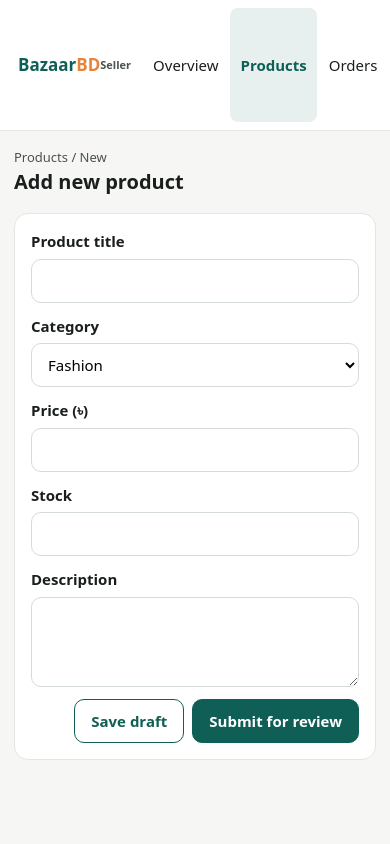
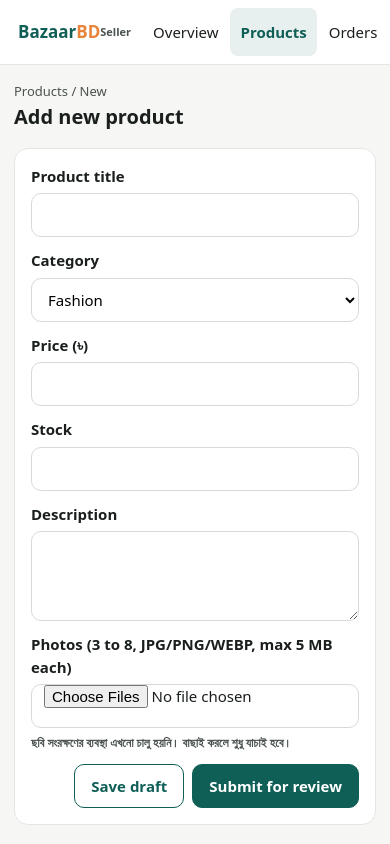
Before and after one commit to heyusr6-ux/bazar, a Next.js app in the folder seller/: page /products/new in a window 390 px wide. Built offline with nearby package versions, Linux system fonts and the light colour scheme.

Commit message:
Seller add product: restore the photo field (checked on phone, not stored yet)
Co-Authored-By: Claude Haiku 5.5 <noreply@anthropic.com>
Claude-Session: https://claude.ai/code/session_01VQq5uv29JDSHumQXTSqj7c

```diff
--- a/seller/app/products/new/page.tsx
+++ b/seller/app/products/new/page.tsx
@@ -9,6 +9,19 @@ export default function NewProductPage() {
   const [result, setResult] = useState<"" | "draft" | "review">("");
   const [serverError, setServerError] = useState("");
   const [busy, setBusy] = useState(false);
+  const [photoNote, setPhotoNote] = useState("");
+
+  // Checks file type and size on the phone before anything is sent.
+  function checkPhotos(files: FileList | null): string {
+    if (!files || files.length === 0) return "";
+    if (files.length > 8) return "সর্বোচ্চ ৮টা ছবি দিতে পারবেন।";
+    const allowed = ["image/jpeg", "image/png", "image/webp"];
+    for (const f of Array.from(files)) {
+      if (!allowed.includes(f.type)) return "শুধু JPG, PNG বা WEBP ছবি দিন।";
+      if (f.size > 5 * 1024 * 1024) return "প্রতিটা ছবি ৫ MB-এর কম হতে হবে।";
+    }
+    return "";
+  }
 
   async function submit(e: FormEvent<HTMLFormElement>) {
     e.preventDefault();
@@ -105,6 +118,13 @@ export default function NewProductPage() {
           <textarea id="description" name="description" maxLength={2000} />
         </div>
 
+        <div className="field full">
+          <label htmlFor="photos">Photos (3 to 8, JPG/PNG/WEBP, max 5 MB each)</label>
+          <input id="photos" name="photos" type="file" accept="image/jpeg,image/png,image/webp" multiple onChange={(e) => setPhotoNote(checkPhotos(e.currentTarget.files))} />
+          {photoNote && <span className="error" role="alert">{photoNote}</span>}
+          <span className="muted" style={{ fontSize: 12 }}>ছবি সংরক্ষণের ব্যবস্থা এখনো চালু হয়নি। বাছাই করলে শুধু যাচাই হবে।</span>
+        </div>
+
         <div className="form-actions full">
           <button type="submit" className="btn btn-line" data-kind="draft" formNoValidate disabled={busy}>Save draft</button>
           <button type="submit" className="btn" data-kind="review" disabled={busy}>Submit for review</button>
```
